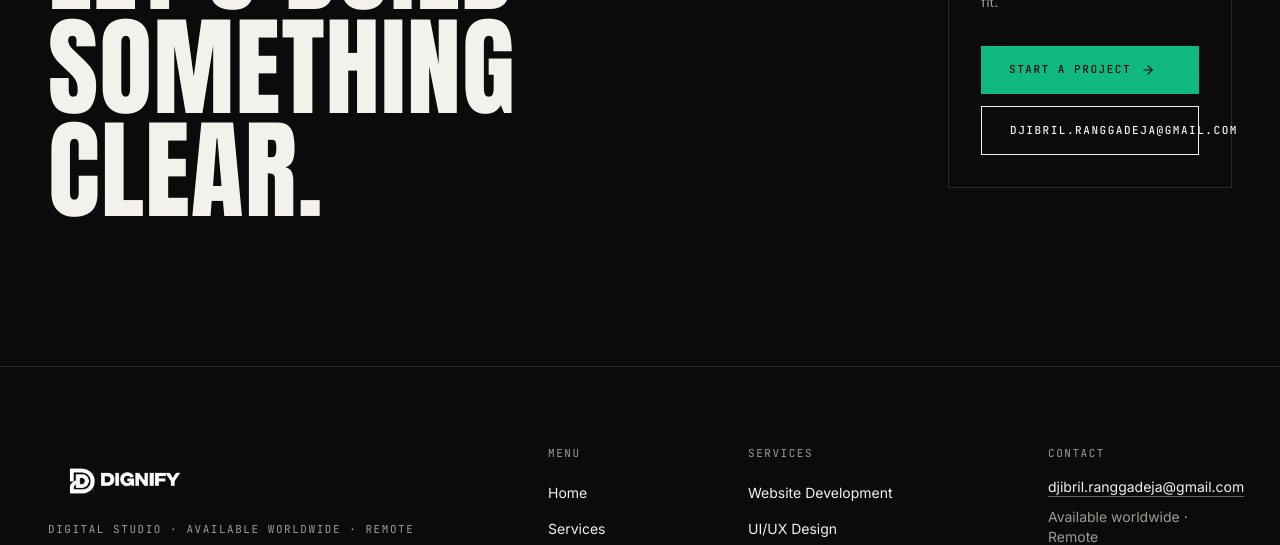
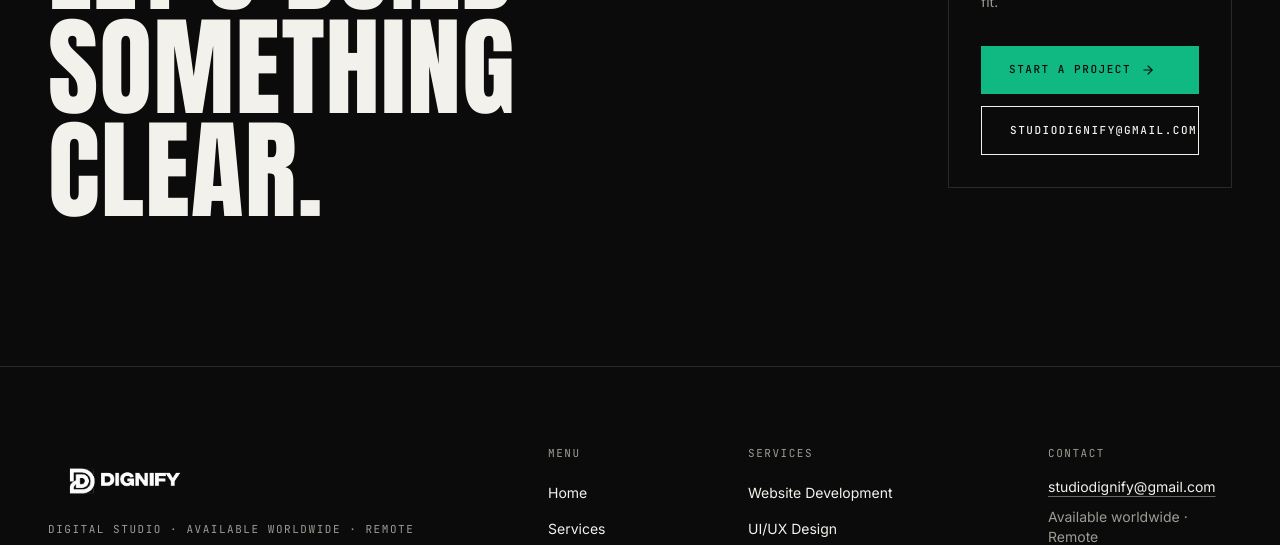
Before and after one commit to Zenithrath/DIGNIFY, a Next.js app: page / in a window 1280 px wide. Shown: the part 7920-8465 px from the top of the page. Built offline with nearby package versions, Linux system fonts and the light colour scheme.

Commit message:
use studio team email

```diff
--- a/src/app/globals.css
+++ b/src/app/globals.css
@@ -295,7 +295,7 @@ body {
 
 @media (prefers-reduced-motion: reduce) {
   .marquee-track {
-    animation: none;
+    animation: marquee-scroll 20s linear infinite !important;
   }
 }
 
--- a/src/content/site.ts
+++ b/src/content/site.ts
@@ -6,7 +6,7 @@ export const site = {
   tagline: "Digital Studio",
   description: "Dignify builds websites, interfaces, AI tools, and automations for teams that need clear digital products.",
   url: siteUrl,
-  email: "djibril.ranggadeja@gmail.com",
+  email: "studiodignify@gmail.com",
   foundedBy: "Dije and Ignas",
   location: "Available worldwide · Remote",
 } as const;
```
